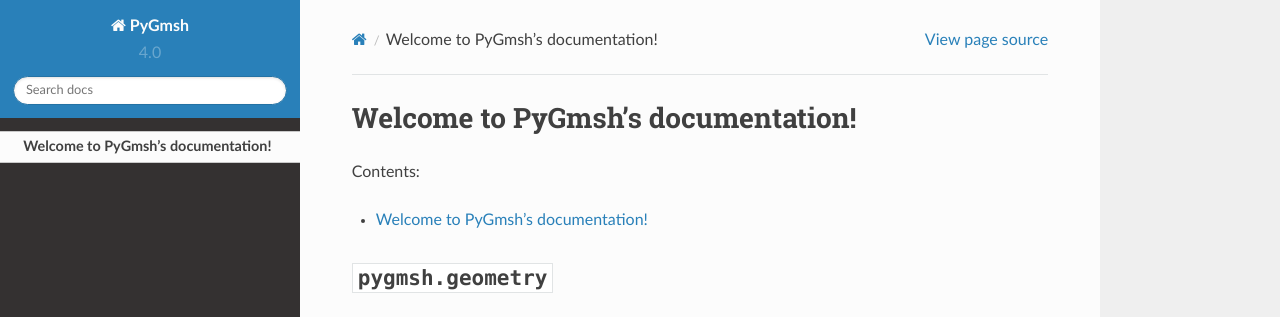
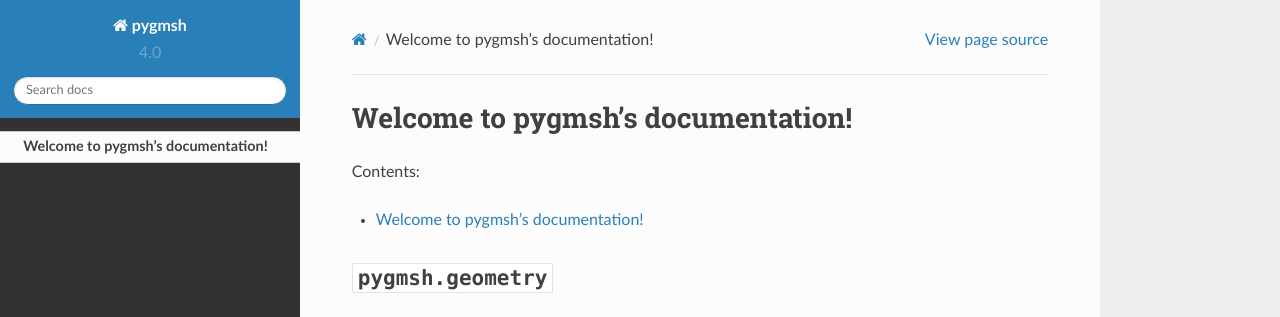
Before and after one commit to nschloe/pygmsh, a Sphinx documentation site: the page built from doc/index.rst, in a window 1280 px wide. Shown: the top 317 px of the page. Built offline with Sphinx 7.4.7 and the Read the Docs theme 2.0.0, drawn with Linux system fonts in a browser that asks for light colours; grey boxes are pictures that could not be loaded.

```diff
--- a/doc/conf.py
+++ b/doc/conf.py
@@ -1,6 +1,6 @@
 # -*- coding: utf-8 -*-
 #
-# PyGmsh documentation build configuration file, created by
+# pygmsh documentation build configuration file, created by
 # sphinx-quickstart on Tue Oct 27 19:56:53 2015.
 #
 # This file is execfile()d with the current directory set to its
@@ -55,7 +55,7 @@ source_suffix = '.rst'
 master_doc = 'index'
 
 # General information about the project.
-project = u'PyGmsh'
+project = u'pygmsh'
 copyright = u'2015-2017, Nico Schlömer'
 author = u'Nico Schlömer'
 
@@ -221,7 +221,7 @@ if not ON_RTD:
 # html_search_scorer = 'scorer.js'
 
 # Output file base name for HTML help builder.
-htmlhelp_basename = 'PyGmshdoc'
+htmlhelp_basename = 'pygmshdoc'
 
 # -- Options for LaTeX output ---------------------------------------------
 
@@ -243,7 +243,7 @@ latex_elements = {
 # (source start file, target name, title,
 #  author, documentclass [howto, manual, or own class]).
 latex_documents = [
-  (master_doc, 'PyGmsh.tex', u'PyGmsh Documentation',
+  (master_doc, 'pygmsh.tex', u'pygmsh Documentation',
    u'Nico Schlömer', 'manual'),
 ]
 
@@ -273,7 +273,7 @@ latex_documents = [
 # One entry per manual page. List of tuples
 # (source start file, name, description, authors, manual section).
 man_pages = [
-    (master_doc, 'pygmsh', u'PyGmsh Documentation',
+    (master_doc, 'pygmsh', u'pygmsh Documentation',
      [author], 1)
 ]
 
@@ -287,8 +287,8 @@ man_pages = [
 # (source start file, target name, title, author,
 #  dir menu entry, description, category)
 texinfo_documents = [
-  (master_doc, 'PyGmsh', u'PyGmsh Documentation',
-   author, 'PyGmsh', 'One line description of project.',
+  (master_doc, 'pygmsh', u'pygmsh Documentation',
+   author, 'pygmsh', 'Python interface for Gmsh',
    'Miscellaneous'),
 ]
 
--- a/doc/index.rst
+++ b/doc/index.rst
@@ -1,9 +1,9 @@
-.. PyGmsh documentation master file, created by
+.. pygmsh documentation master file, created by
    sphinx-quickstart on Tue Oct 27 19:56:53 2015.
    You can adapt this file completely to your liking, but it should at least
    contain the root `toctree` directive.
 
-Welcome to PyGmsh's documentation!
+Welcome to pygmsh's documentation!
 ==================================
 
 Contents:
```
Also changed, not shown: README.md (+5 -5 lines), 3 other files.
